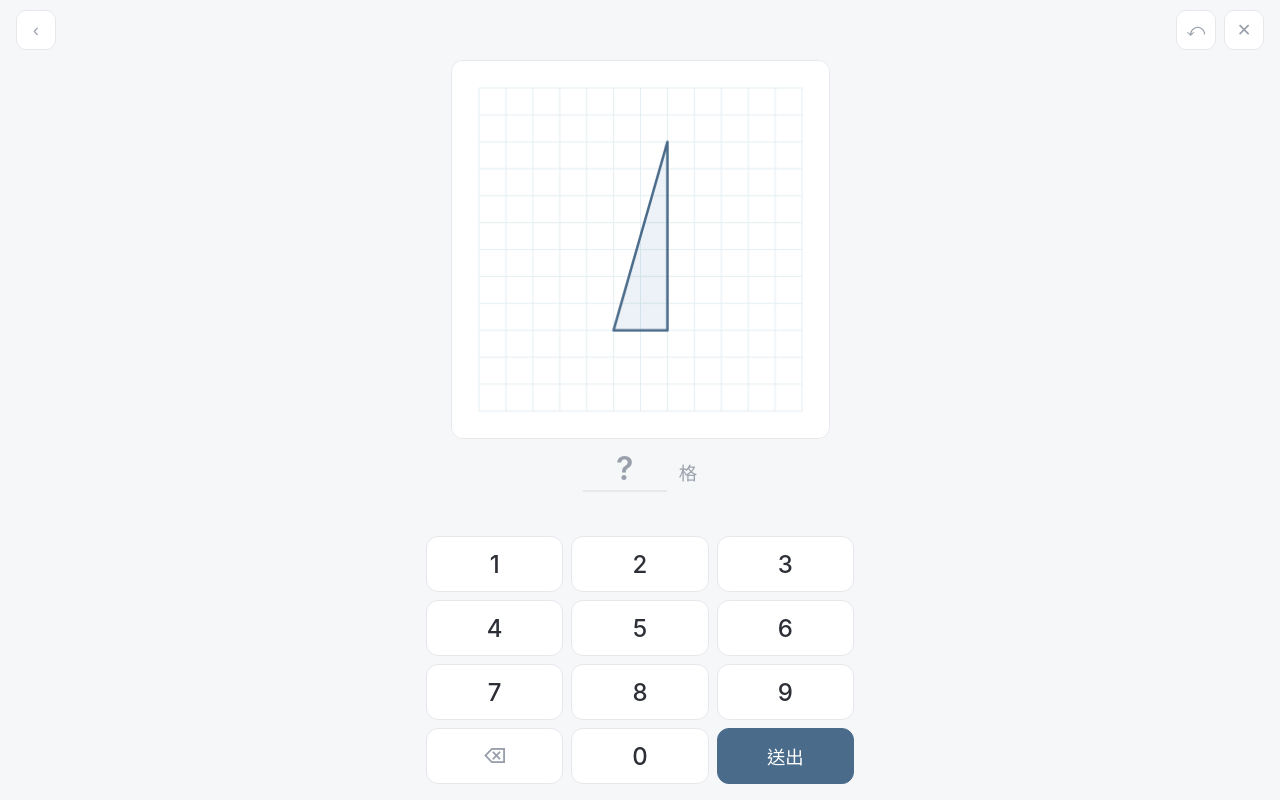
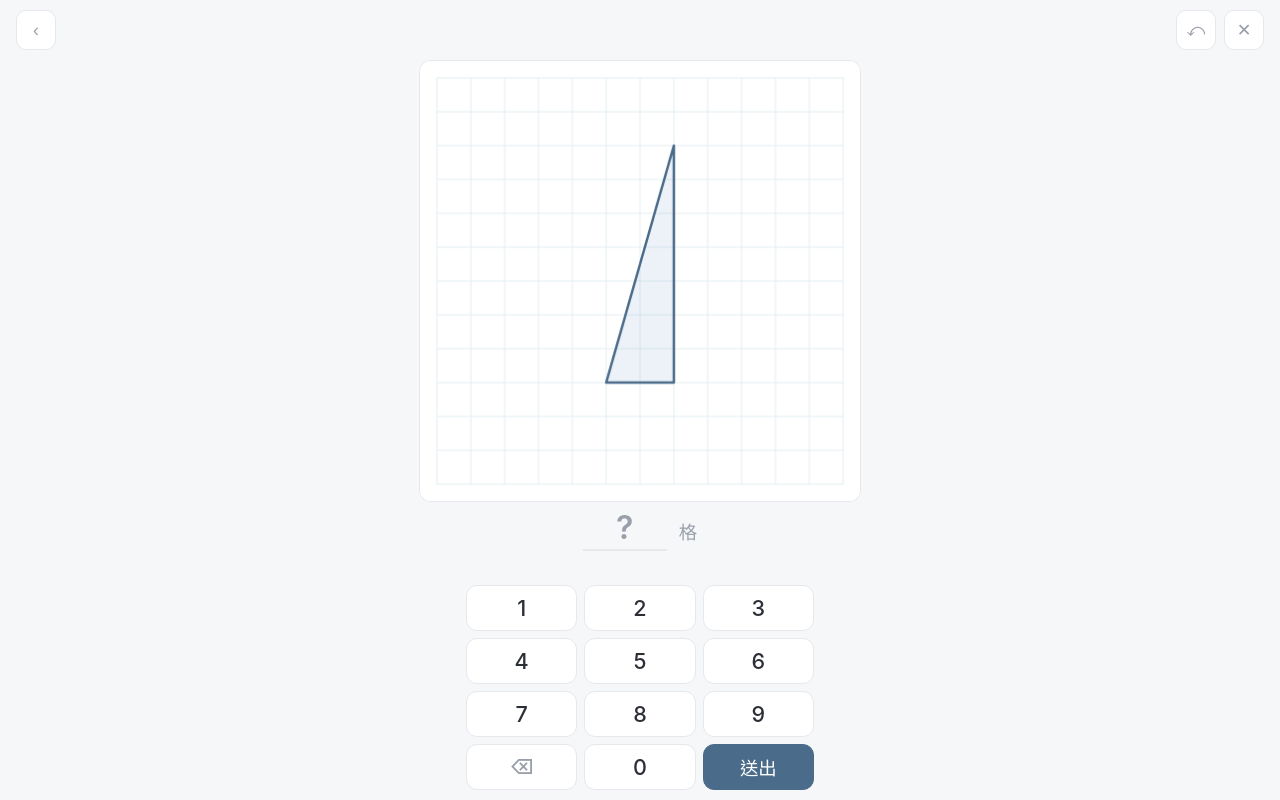
Before and after one commit to chiamin/area, a plain HTML site: page index.html in a window 1280 px wide. Both pictures are taken after a click on the element "直角三角形". Drawn offline with Linux system fonts and the light colour scheme.

Commit message:
首頁加插圖、選單分組、格子放大
- 格子放大：畫布邊距 1→0.5 格、stage padding 縮小，鍵盤按鈕縮小
  (56→46px、max-width 460→380) 把空間讓給畫布
- 新增首頁主視覺 happy.png（置於 assets/images/，標題上方置中）
- 選單分組：三角形一組、四邊形一組、複合圖形一組，外加全部混合

Co-Authored-By: Claude Opus 4.8 (1M context) <noreply@anthropic.com>

```diff
--- a/index.html
+++ b/index.html
@@ -41,31 +41,47 @@
     height: 100%;
     display: flex; flex-direction: column;
     align-items: center; justify-content: center;
-    gap: 40px; padding: 24px;
+    gap: 18px; padding: 24px;
+    overflow: auto;
+  }
+  .hero {
+    width: min(440px, 80vw);
+    max-height: 26vh;
+    object-fit: contain;
+    margin-bottom: -4px;
   }
   #home h1 {
     font-size: 2.4rem; font-weight: 600; letter-spacing: 0.06em;
-    margin: 0; color: var(--ink);
+    margin: 0 0 4px; color: var(--ink);
+  }
+  /* 分組：四邊形一組、三角形一組 */
+  .group { width: 100%; max-width: 480px; }
+  .group + .group { margin-top: 6px; }
+  .group-title {
+    font-size: .9rem; color: var(--muted); letter-spacing: .08em;
+    margin: 0 4px 8px; font-weight: 600;
   }
   .menu {
     display: grid;
-    grid-template-columns: repeat(3, 150px);
-    gap: 14px;
+    grid-template-columns: repeat(2, 1fr);
+    gap: 12px;
   }
   .menu-item {
     background: var(--surface);
     border: 1px solid var(--line);
     border-radius: var(--radius);
-    padding: 22px 12px;
+    padding: 16px 12px;
     text-align: center;
     cursor: pointer;
+    display: flex; align-items: center; justify-content: center; gap: 12px;
     transition: border-color .15s, transform .05s, box-shadow .15s;
   }
   .menu-item:hover { border-color: var(--accent); }
   .menu-item:active { transform: translateY(1px); }
-  .menu-item .ic { display: block; margin: 0 auto 10px; }
+  .menu-item .ic { display: block; flex: 0 0 auto; }
   .menu-item .nm { font-size: 1.05rem; color: var(--ink); }
-  .menu-item.all { grid-column: span 3; padding: 16px; color: var(--accent); font-weight: 600; }
+  .menu-item.all { color: var(--accent); font-weight: 600; }
+  .all-row { display: grid; grid-template-columns: 1fr; max-width: 480px; width: 100%; margin-top: 4px; }
 
   /* ────────────────────────────────────────────
      作答頁：全部塞進一個 iPad 直向畫面（不捲動）
@@ -94,7 +110,7 @@
     flex: 1 1 auto;
     min-height: 0;
     display: flex; align-items: center; justify-content: center;
-    padding: 0 16px;
+    padding: 0 8px;
     position: relative;
   }
   .canvas-wrap {
@@ -115,7 +131,7 @@
     flex: 0 0 auto;
     display: flex; align-items: baseline; justify-content: center;
     gap: 12px;
-    padding: 10px 0 4px;
+    padding: 6px 0 2px;
     font-size: 1.5rem; color: var(--ink);
   }
   .answer .val {
@@ -131,8 +147,8 @@
 
   .feedback {
     flex: 0 0 auto;
-    height: 26px; text-align: center;
-    font-size: 1.05rem; color: var(--muted);
+    height: 22px; text-align: center;
+    font-size: 1rem; color: var(--muted);
   }
   .feedback.ok { color: var(--ok); }
   .feedback.no { color: var(--no); }
@@ -142,17 +158,17 @@
     flex: 0 0 auto;
     display: grid;
     grid-template-columns: repeat(3, 1fr);
-    gap: 8px;
-    padding: 8px 16px calc(16px + env(safe-area-inset-bottom));
-    max-width: 460px; width: 100%;
+    gap: 7px;
+    padding: 4px 16px calc(10px + env(safe-area-inset-bottom));
+    max-width: 380px; width: 100%;
     margin: 0 auto;
   }
   .pad button {
-    height: 56px;
+    height: 46px;
     border: 1px solid var(--line);
     background: var(--surface);
-    border-radius: 12px;
-    font-size: 1.5rem; font-weight: 500; color: var(--ink);
+    border-radius: 11px;
+    font-size: 1.35rem; font-weight: 500; color: var(--ink);
     cursor: pointer;
     transition: background .12s, border-color .12s, transform .04s;
     font-family: inherit;
@@ -210,8 +226,9 @@
 
 <!-- ───────────── 首頁 ───────────── -->
 <main id="home">
+  <img class="hero" src="assets/images/happy.png" alt="" />
   <h1>算面積</h1>
-  <div class="menu" id="menu"></div>
+  <div id="menu"></div>
 </main>
 
 <!-- ───────────── 作答頁 ───────────── -->
@@ -428,16 +445,23 @@ function bboxHint() { return [ { type:'bbox' } ]; }
 /* ============================================================
    形狀類型清單（首頁選單 + 隨機）
    ============================================================ */
-const TYPES = [
-  { key:'rect',  name:'長方形',     gen: genRect },
-  { key:'rtri',  name:'直角三角形', gen: genRightTriangle },
-  { key:'tri',   name:'三角形',     gen: genTriangle },
-  { key:'para',  name:'平行四邊形', gen: genParallelogram },
-  { key:'trap',  name:'梯形',       gen: genTrapezoid },
-  { key:'diam',  name:'菱形',       gen: genDiamond },
-  { key:'comp',  name:'複合圖形',   gen: genCompound },
+// 分組顯示：四邊形一組、三角形一組
+const GROUPS = [
+  { title: '三角形', items: [
+    { key:'rtri', name:'直角三角形', gen: genRightTriangle },
+    { key:'tri',  name:'三角形',     gen: genTriangle },
+  ]},
+  { title: '四邊形', items: [
+    { key:'rect', name:'長方形',     gen: genRect },
+    { key:'para', name:'平行四邊形', gen: genParallelogram },
+    { key:'trap', name:'梯形',       gen: genTrapezoid },
+    { key:'diam', name:'菱形',       gen: genDiamond },
+  ]},
+  { title: '複合圖形', items: [
+    { key:'comp', name:'複合圖形',   gen: genCompound },
+  ]},
 ];
-const ALL_GENS = TYPES.map(t => t.gen);
+const ALL_GENS = GROUPS.flatMap(g => g.items.map(t => t.gen));
 
 const GRID_W = 12, GRID_H = 12;
 const SET_SIZE = 5;          // 一組幾題
@@ -492,18 +516,31 @@ function shapeIcon(key, size) {
 }
 function renderMenu() {
   menuEl.innerHTML = '';
-  TYPES.forEach(t => {
-    const el = document.createElement('div');
-    el.className = 'menu-item';
-    el.innerHTML = shapeIcon(t.key, 54) + `<span class="nm">${t.name}</span>`;
-    el.addEventListener('click', () => startSet([t.gen]));
-    menuEl.appendChild(el);
+  GROUPS.forEach(g => {
+    const grp = document.createElement('div');
+    grp.className = 'group';
+    grp.innerHTML = `<div class="group-title">${g.title}</div>`;
+    const grid = document.createElement('div');
+    grid.className = 'menu';
+    g.items.forEach(t => {
+      const el = document.createElement('div');
+      el.className = 'menu-item';
+      el.innerHTML = shapeIcon(t.key, 40) + `<span class="nm">${t.name}</span>`;
+      el.addEventListener('click', () => startSet([t.gen]));
+      grid.appendChild(el);
+    });
+    grp.appendChild(grid);
+    menuEl.appendChild(grp);
   });
+  // 全部混合（整排）
+  const allRow = document.createElement('div');
+  allRow.className = 'all-row';
   const all = document.createElement('div');
   all.className = 'menu-item all';
   all.textContent = '全部混合';
   all.addEventListener('click', () => startSet(ALL_GENS));
-  menuEl.appendChild(all);
+  allRow.appendChild(all);
+  menuEl.appendChild(allRow);
 }
 
 function startSet(gens) {
@@ -558,8 +595,8 @@ function resizeCanvas() {
     cv.width = Math.floor(size * dpr);
     cv.height = Math.floor(size * dpr);
   });
-  // 邏輯：(GRID + 邊距2) 格塞進 size
-  const margin = 1;
+  // 邏輯：(GRID + 邊距2) 格塞進 size。邊距小一點 → 格子更大。
+  const margin = 0.5;
   cell = (size * dpr) / (GRID_W + margin * 2);
   originX = cell * margin;
   originY = cell * margin;
```
Also changed, not shown: 1 other file.
